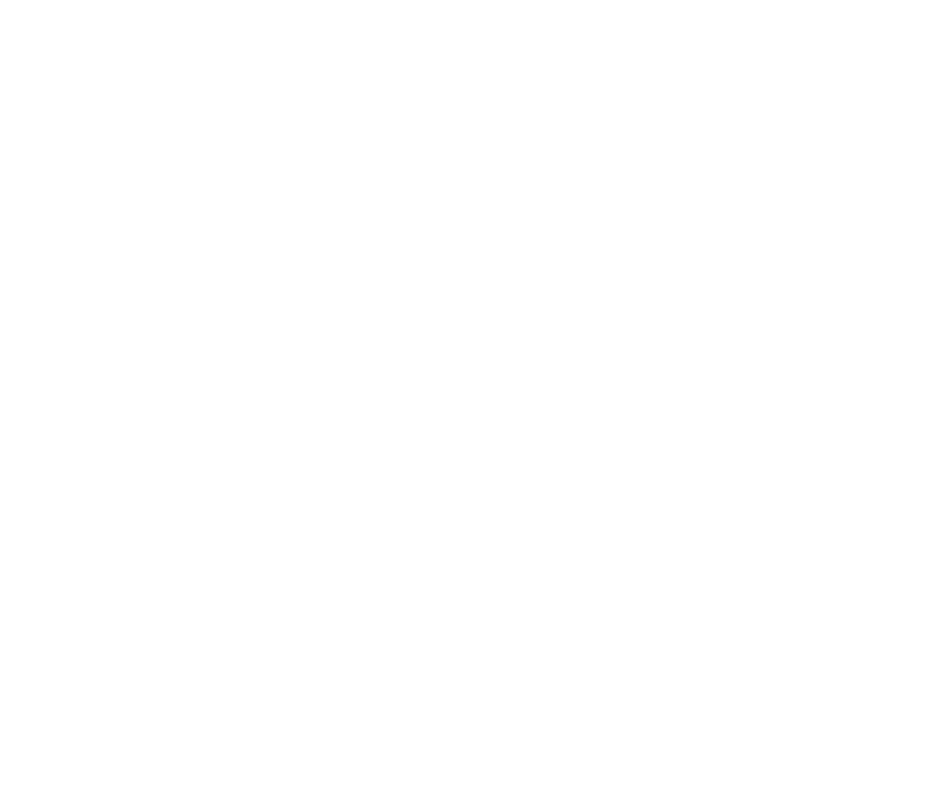
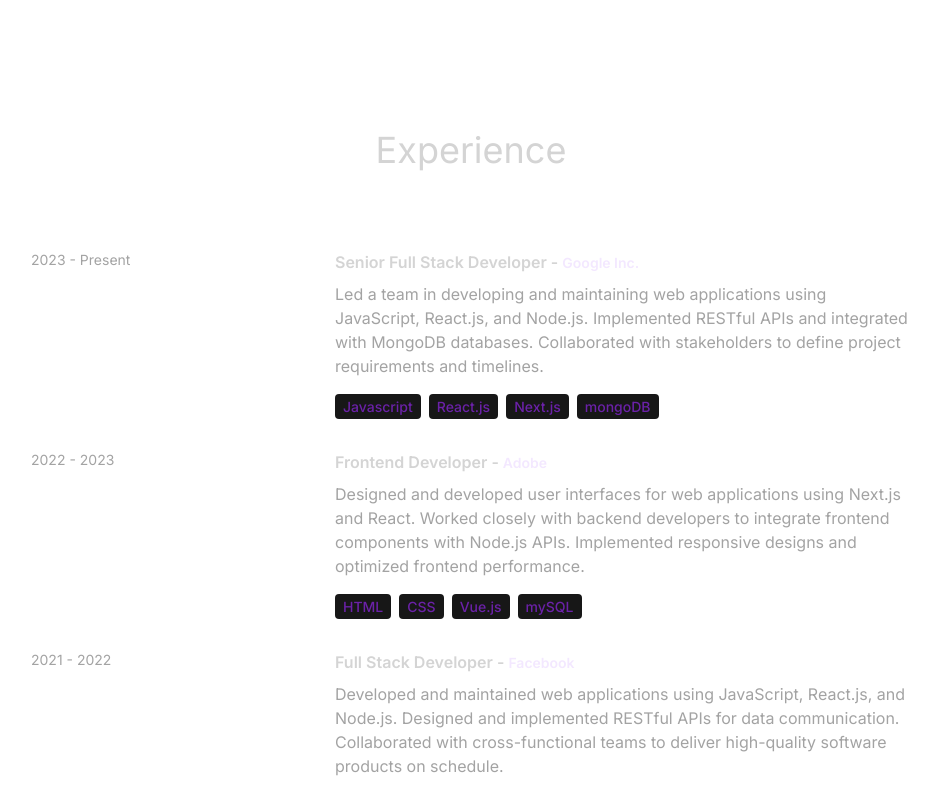
Before and after one commit to RayChan9123/Ray_Portfolio_Web_2024_Repo, a React (Vite) app: page / in a window 1280 px wide. Shown: the part 1980-2772 px from the top of the page, without its empty margins (169-1107 px from the left). Before the commit the page ends 2030 px from the top, so only its background shows below. Built offline with nearby package versions, Linux system fonts and the light colour scheme.

Commit message:
Finished the adding the experience section

```diff
--- a/src/App.jsx
+++ b/src/App.jsx
@@ -3,6 +3,7 @@
 import Hero from "./components/Hero";
 import About from "./components/About";
 import Technologies from "./components/Technologies";
+import Experience from "./components/Experience";
 
 const App = () => {
   return (
@@ -15,6 +16,7 @@
         <Hero />
         <About />
         <Technologies />
+        <Experience />
       </div>
     </div>
   );
--- /dev/null
+++ b/src/components/Experience.jsx
@@ -0,0 +1,38 @@
+import React from "react";
+import { EXPERIENCES } from "../constants";
+
+const Experience = () => {
+  return (
+    <div className="border-b border-neutral-900 pb-4">
+      <h1 className="my-20 text-center text-4xl">Experience</h1>
+      <div>
+        {EXPERIENCES.map((experience, index) => (
+          <div key={index} className="mb-8 flex flex-wrap lg:justify-center">
+            <div className="w-full lg:w-1/4">
+              <p className="mb-2 text-sm text-neutral-400">{experience.year}</p>
+            </div>
+            <div className="w-full max-w-xl lg:w-3/4">
+              <h6 className="mb-2 font-semibold">
+                {experience.role} -{" "}
+                <span className="text-sm text-purple-100">
+                  {experience.company}
+                </span>
+              </h6>
+              <p className="mb-4 text-neutral-400">{experience.description}</p>
+              {experience.technologies.map((tech, index) => (
+                <span
+                  key={index}
+                  className="mr-2 mt-4 rounded bg-neutral-900 px-2 py-1 text-sm font-medium text-purple-800"
+                >
+                  {tech}
+                </span>
+              ))}
+            </div>
+          </div>
+        ))}
+      </div>
+    </div>
+  );
+};
+
+export default Experience;
```
